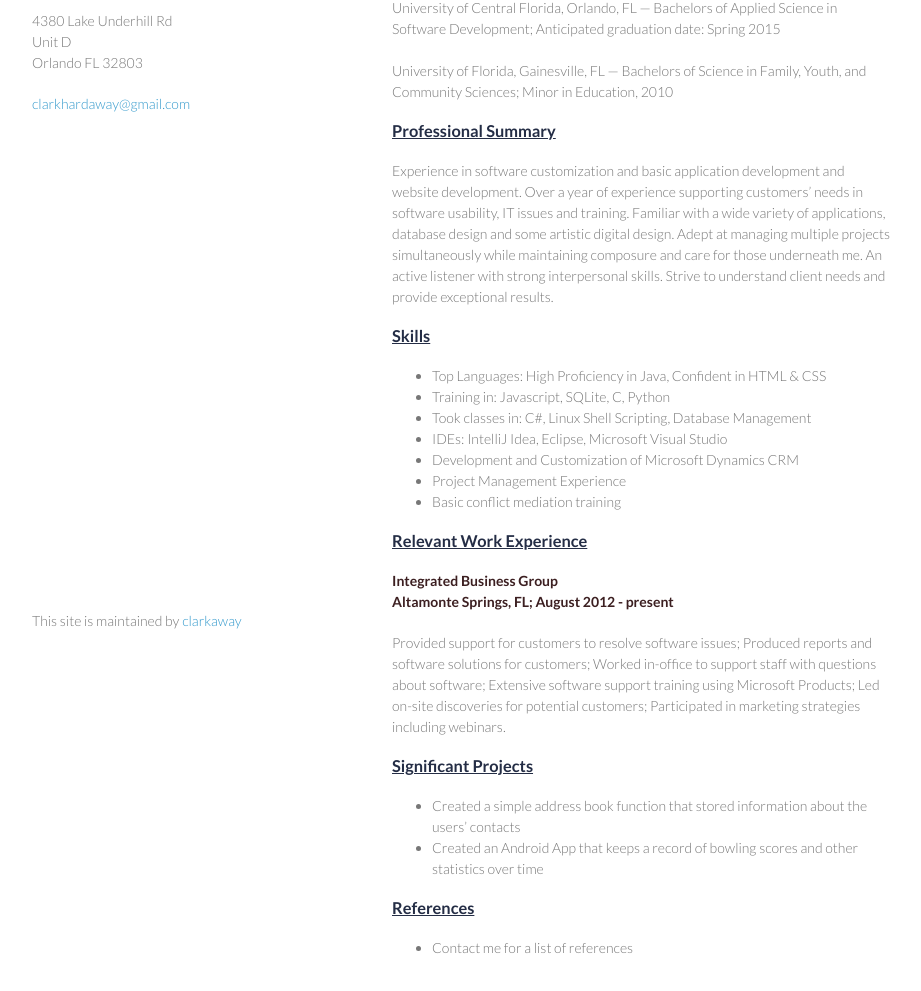
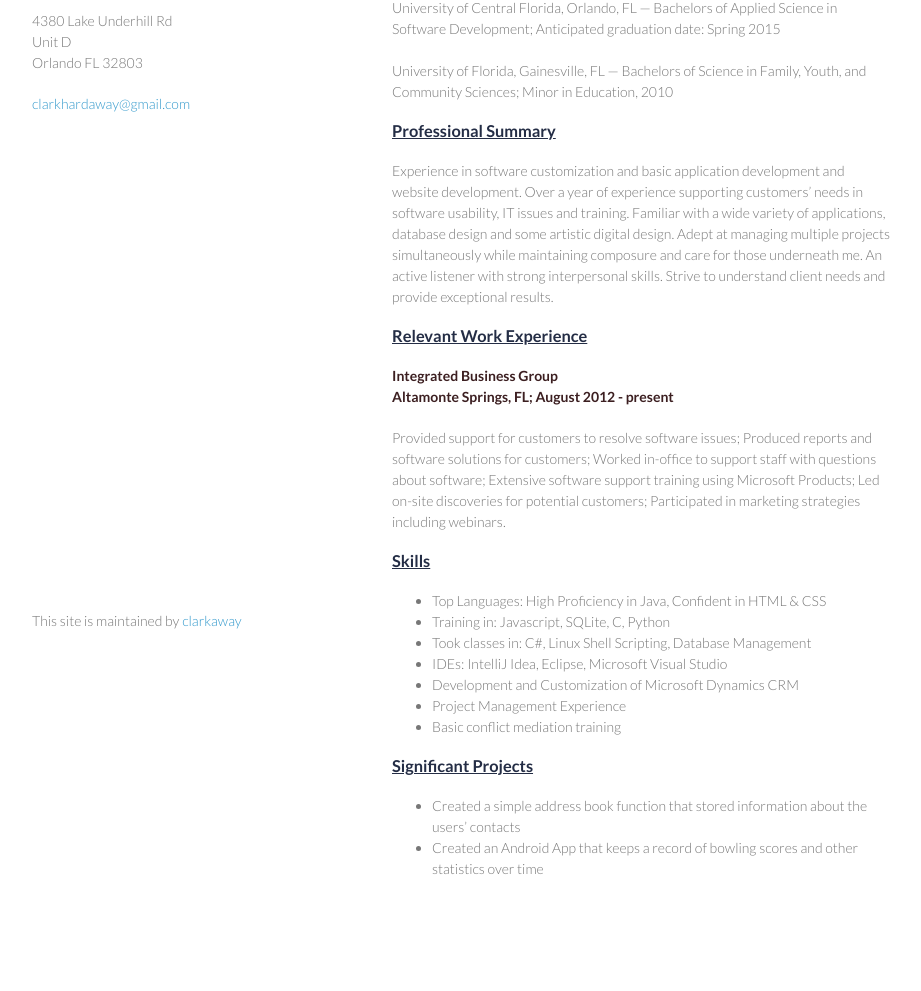
Before and after one commit to clarkaway/resume, a plain HTML site: page index.html in a window 1280 px wide. Shown: the part 99-1090 px from the top of the page, without its empty margins (178-1099 px from the left). After the commit the page ends 1048 px from the top, so only its background shows below. Drawn offline with Linux system fonts and the light colour scheme.

Commit message:
Formatting Changes

```diff
--- a/index.html
+++ b/index.html
@@ -58,20 +58,6 @@
 
 
         <h3>
-            <a name="authors-and-contributors" class="anchor" href="#authors-and-contributors"><span class="octicon octicon-link"></span></a>
-            Skills</h3>
-
-        <ul>
-            <li>Top Languages: High Proficiency in Java, Confident in HTML & CSS</li>
-            <li>Training in: Javascript, SQLite, C, Python</li>
-            <li>Took classes in: C#, Linux Shell Scripting, Database Management</li>
-            <li>IDEs: IntelliJ Idea, Eclipse, Microsoft Visual Studio</li>
-            <li>Development and Customization of Microsoft Dynamics CRM</li>
-            <li>Project Management Experience</li>
-            <li>Basic conflict mediation training</li>
-        </ul>
-
-        <h3>
             <a name="rather-drive-stick" class="anchor" href="#rather-drive-stick"><span class="octicon octicon-link"></span></a>
             Relevant Work Experience</h3>
 
@@ -93,6 +79,20 @@
         <!--controversial issues.</p>-->
 
         <h3>
+            <a name="authors-and-contributors" class="anchor" href="#authors-and-contributors"><span class="octicon octicon-link"></span></a>
+            Skills</h3>
+
+        <ul>
+            <li>Top Languages: High Proficiency in Java, Confident in HTML & CSS</li>
+            <li>Training in: Javascript, SQLite, C, Python</li>
+            <li>Took classes in: C#, Linux Shell Scripting, Database Management</li>
+            <li>IDEs: IntelliJ Idea, Eclipse, Microsoft Visual Studio</li>
+            <li>Development and Customization of Microsoft Dynamics CRM</li>
+            <li>Project Management Experience</li>
+            <li>Basic conflict mediation training</li>
+        </ul>
+
+        <h3>
             <a name="support-or-contact" class="anchor" href="#support-or-contact"><span class="octicon octicon-link"></span></a>
             Significant Projects</h3>
 
@@ -100,13 +100,6 @@
             <li>Created a simple address book function that stored information about the users’ contacts</li>
             <li>Created an Android App that keeps a record of bowling scores and other statistics over time</li>
 
-        </ul>
-
-        <h3>
-            <a name="references" class="anchor" href="#authors-and-contributors"><span class="octicon octicon-link"></span></a>
-            References</h3>
-        <ul>
-            <li>Contact me for a list of references</li>
         </ul>
 
     </section>
```
Lines whose indentation alone changed are shown as unchanged.
